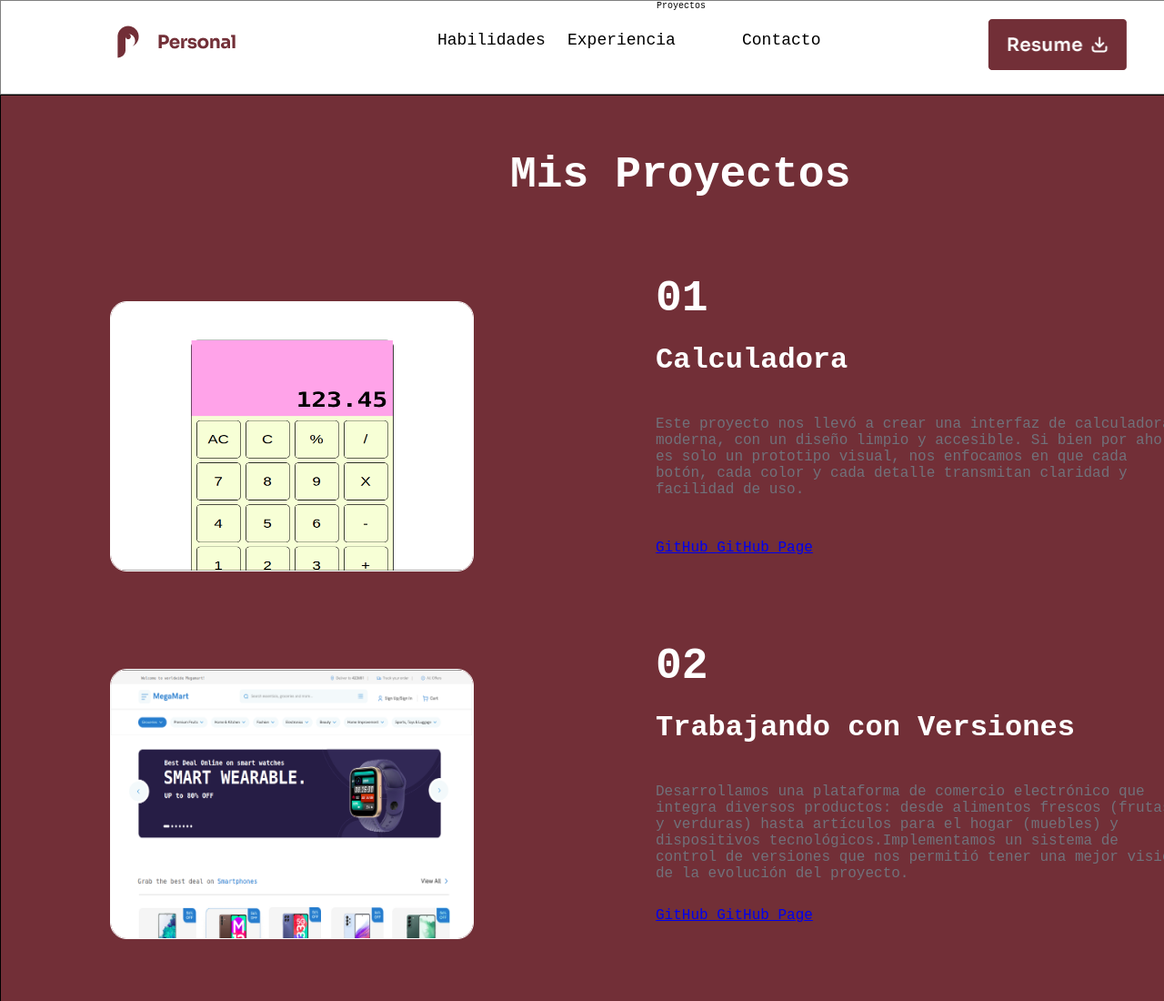
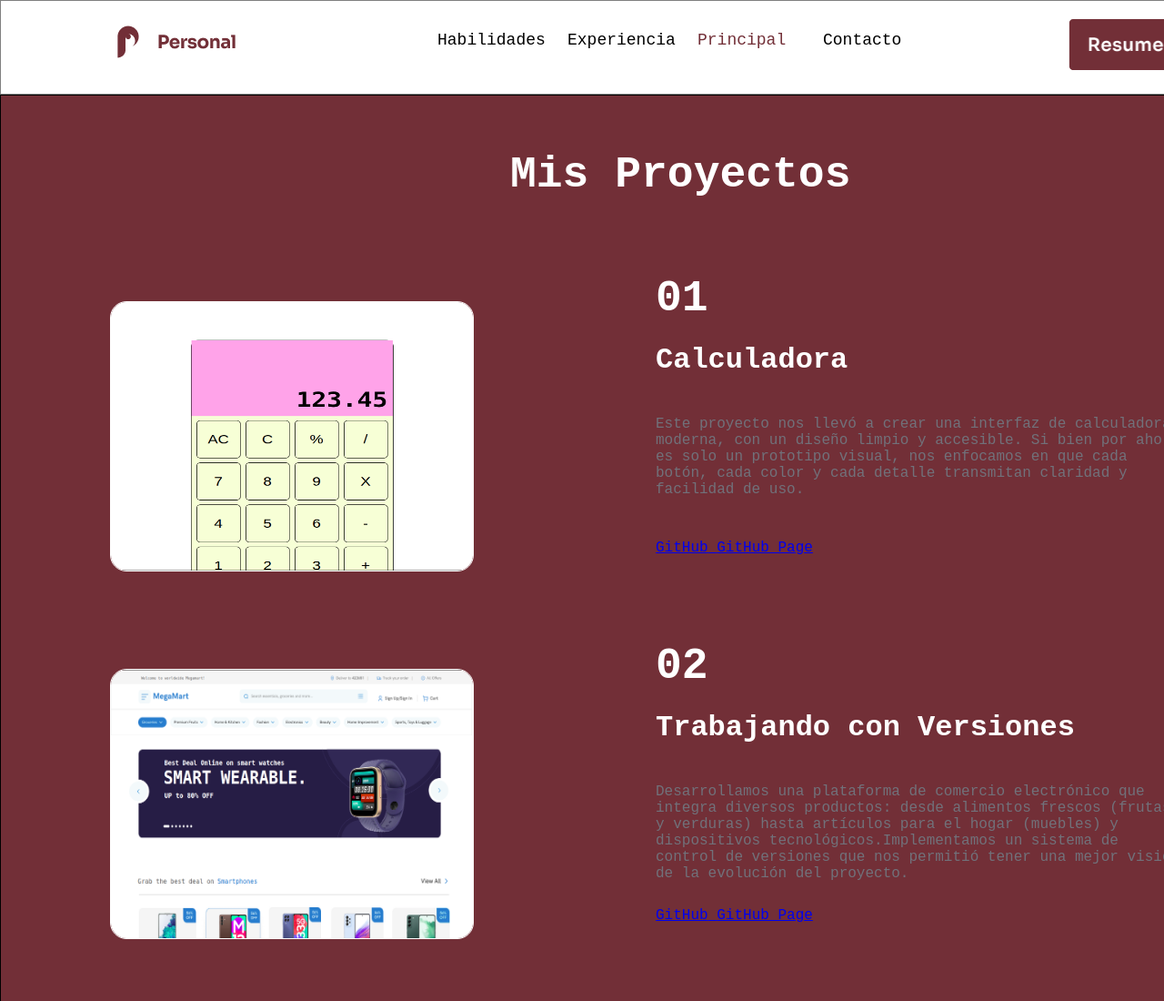
Before and after one commit to s0fiaa-s/portafolio-2025, a plain HTML site: page indexd.html in a window 1280 px wide. Shown: the top 1100 px of the page at 91% size. Drawn offline with Linux system fonts and the light colour scheme; a web font is replaced by a local one.

Commit message:
Actu Principal

```diff
--- a/header.css
+++ b/header.css
@@ -53,7 +53,7 @@
 
 .pro {
   cursor: pointer; /* Cambia el cursor a mano */
-  color: inherit; /* Mantiene el color del texto normal */
+  color: #722f37;
   text-decoration: none; /* Elimina el subrayado */
 
     width: 98px;
--- a/indexd.css
+++ b/indexd.css
@@ -241,3 +241,21 @@
    font-size: 16px;
    color: #71717A;
 }
+
+.pri {
+  cursor: pointer; /* Cambia el cursor a mano */
+  color: #722f37;
+  text-decoration: none; /* Elimina el subrayado */
+
+    width: 98px;
+    height: 24px;
+    font-size: 18px;
+    font-weight: 400;
+    margin-top: 33px;
+    margin-left: 45px;
+}
+
+.pri:hover {
+  text-decoration: none; /* Opcional: puedes añadir otro efecto hover */
+  color: #333; /* Color oscuro al pasar el mouse */
+}
--- a/indexd.html
+++ b/indexd.html
@@ -27,7 +27,7 @@
             <img src="assets/Logo.png" alt="" class="logo">
             <p class="t1">Habilidades</p>
             <p class="t2">Experiencia</p>
-            <p class="t3">Proyectos</p>
+            <p class="pri" onclick="window.location.href='https://s0fiaa-s.github.io/portafolio-2025/'">Principal</p>
             <p class="t4">Contacto</p>
             <img src="assets/Button.png" alt="" class="resume">
         </header>
```
